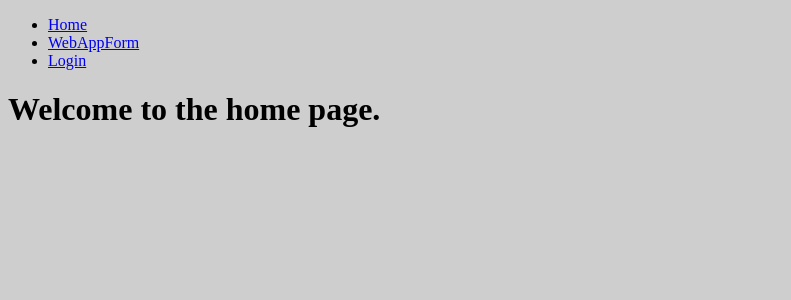
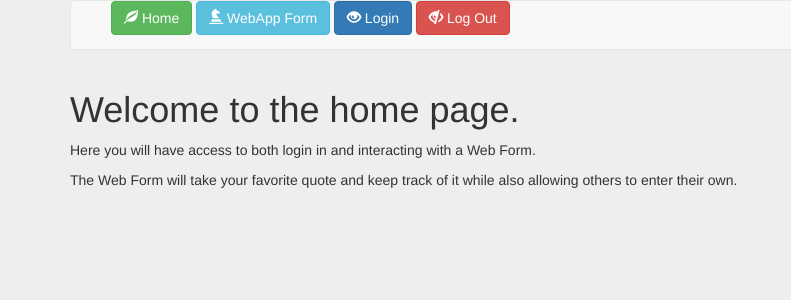
Before and after one commit to Practical-Code/pc_project, a Django app: page /home/ in a window 1280 px wide. Shown: the top 300 px of the page, without its empty margins (0-791 px from the left). Run offline with Django 3.2, Linux system fonts and the light colour scheme; some libraries are stand-ins or nearby versions.

Commit message:
Update11.9.18

```diff
--- a/templates/home/index.html
+++ b/templates/home/index.html
@@ -1,7 +1,9 @@
 {% extends "webapp/header.html" %}
 
 {% block content %}
-<div clas="container">
+<div class="container">
     <h1>Welcome to the home page.</h1>
+    <p>Here you will have access to both login in and interacting with a Web Form. </p>
+    <p>The Web Form will take your favorite quote and keep track of it while also allowing others to enter their own. </p>
 </div>
 {% endblock %}
--- a/templates/webapp/header.html
+++ b/templates/webapp/header.html
@@ -1,25 +1,26 @@
 <!DOCTYPE html>
 <html lang="en">
 
-<head>
-    <title>User Test</title>
-    <meta charset="utf-8" />
-</head>
+    <head>
+        <title>Basic Django WepApp WebSite</title>
+       <link rel="stylesheet" href="https://maxcdn.bootstrapcdn.com/bootstrap/3.3.7/css/bootstrap.min.css" integrity="sha384-BVYiiSIFeK1dGmJRAkycuHAHRg32OmUcww7on3RYdg4Va+PmSTsz/K68vbdEjh4u" crossorigin="anonymous">
+    </head>
 
-<body class="body" style="background-color:#cecece">
-    <div>
-            <div clas="container">
+    <body class="body" style="background-color:#eee">
+        <div>
+            <div class="container">
                 <nav class="navbar navbar-default">
                     <ul class="header">
-                        <li><a href='/home'>Home</a></li>
-                        <li><a href='/webapp'>WebAppForm</a></li>
-                        <li><a href='/accounts'>Login</a></li>
+                        <a class="btn btn-success" href="/home" role="button"><span class="glyphicon glyphicon-leaf" aria-hidden="true"></span> Home</a>
+                        <a class="btn btn-info" href="/webapp" role="button"><span class="glyphicon glyphicon-knight" aria-hidden="true"></span> WebApp Form</a>
+                        <a class="btn btn-primary" href="/accounts" role="button"><span class="glyphicon glyphicon-eye-open" aria-hidden="true"></span> Login</a>
+                        <a class="btn btn-danger" href="#" role="button"><span class="glyphicon glyphicon-eye-close" aria-hidden="true"></span> Log Out</a>
                     </ul>
                 </nav>
             </div>
         {% block content %}
         {% endblock %}
-    </div>
-</body>
+        </div>
+    </body>
 
 </html>
--- a/templates/webapp/webapp.html
+++ b/templates/webapp/webapp.html
@@ -1,7 +1,7 @@
 {% extends "webapp/header.html" %}
 
 {% block content %}
-<div clas="container">
+<div class="container">
     <h1>Welcome to the User Input Test</h1>
     <p>Please tell us your favorite quote:</p>
     <form method="post">
```
Also changed, not shown: README.md, db.sqlite3.
